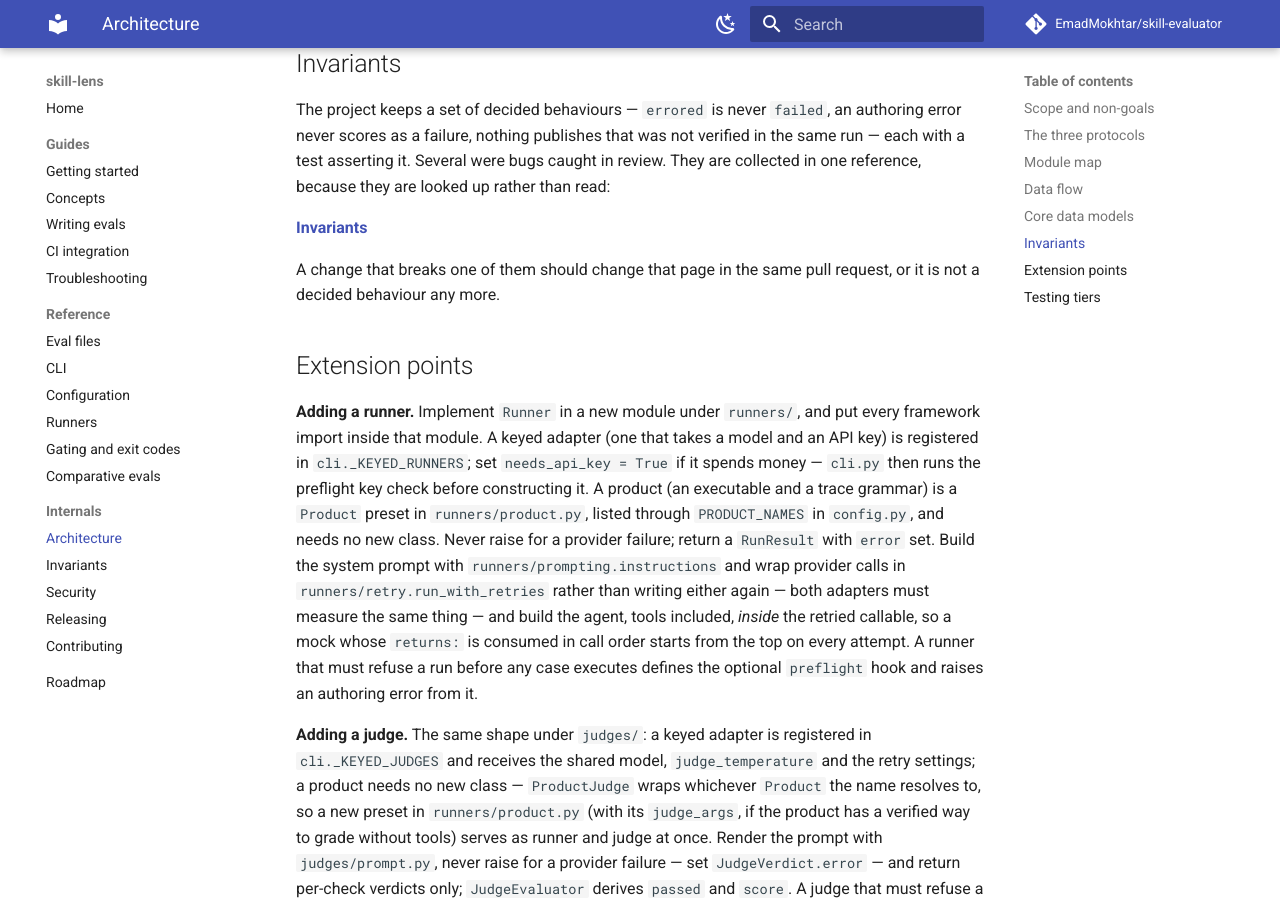
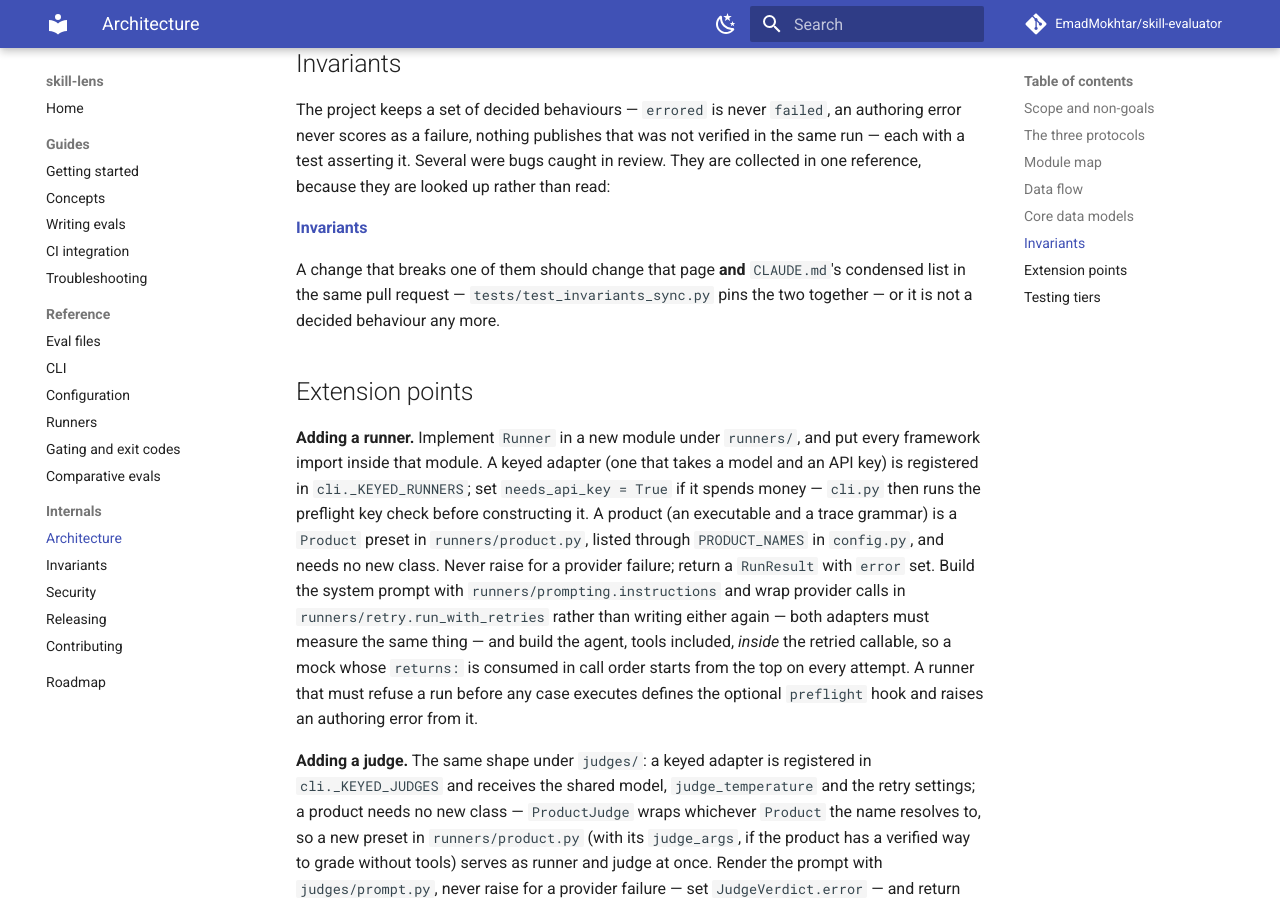
Before and after one commit to EmadMokhtar/skill-evaluator, an MkDocs documentation site: the page built from docs/architecture.md, in a window 1280 px wide and 900 px high, scrolled down 8219 px. Built offline with MkDocs 1.6.1 and Material for MkDocs 9.7.7, drawn with Linux system fonts in a browser that asks for light colours; comment, search, counter and statistics services are not loaded.

Commit message:
docs: send a new invariant to docs/invariants.md and CLAUDE.md
The invariant list moved out of ARCHITECTURE.md into docs/invariants.md,
mirrored in CLAUDE.md and pinned by tests/test_invariants_sync.py. Six
places still told a contributor to write a new invariant in
ARCHITECTURE.md, the worst of them the message the docs-freshness CI gate
prints at exactly the moment someone adds one.

Each now says the invariant goes in both files with a byte-identical bold
lead, and ARCHITECTURE.md keeps what it still owns: the design, the module
map and the extension points.

Co-Authored-By: Claude Opus 5 <noreply@anthropic.com>

```diff
--- a/ARCHITECTURE.md
+++ b/ARCHITECTURE.md
@@ -197,8 +197,9 @@ reference, because they are looked up rather than read:
 
 **[Invariants](https://emadmokhtar.github.io/skill-evaluator/invariants/)**
 
-A change that breaks one of them should change that page in the same pull request, or it is
-not a decided behaviour any more.
+A change that breaks one of them should change that page **and** `CLAUDE.md`'s condensed
+list in the same pull request — `tests/test_invariants_sync.py` pins the two together — or
+it is not a decided behaviour any more.
 
 ## Extension points
 
```
Also changed, not shown: CLAUDE.md (+2 -1 lines), .github/copilot-instructions.md, .github/instructions/docs.instructions.md, .github/pull_request_template.md, 1 other file.
